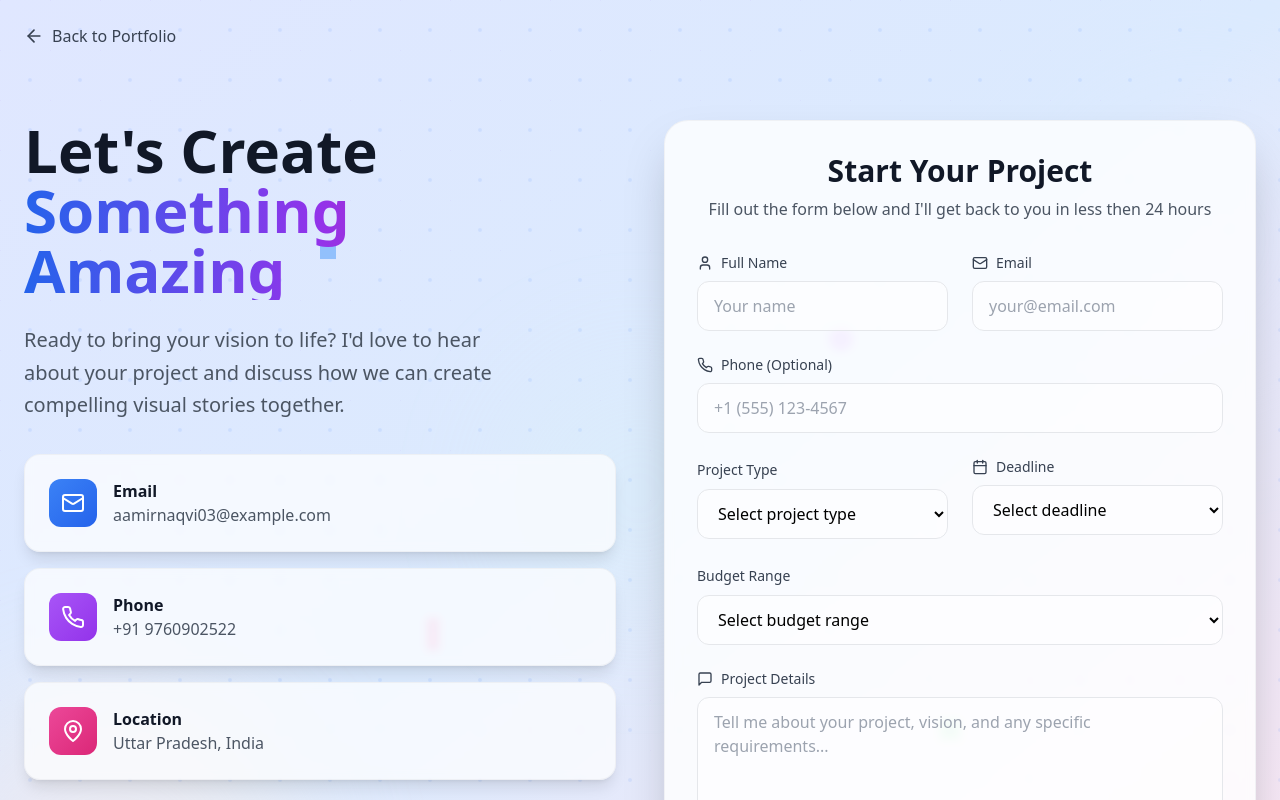
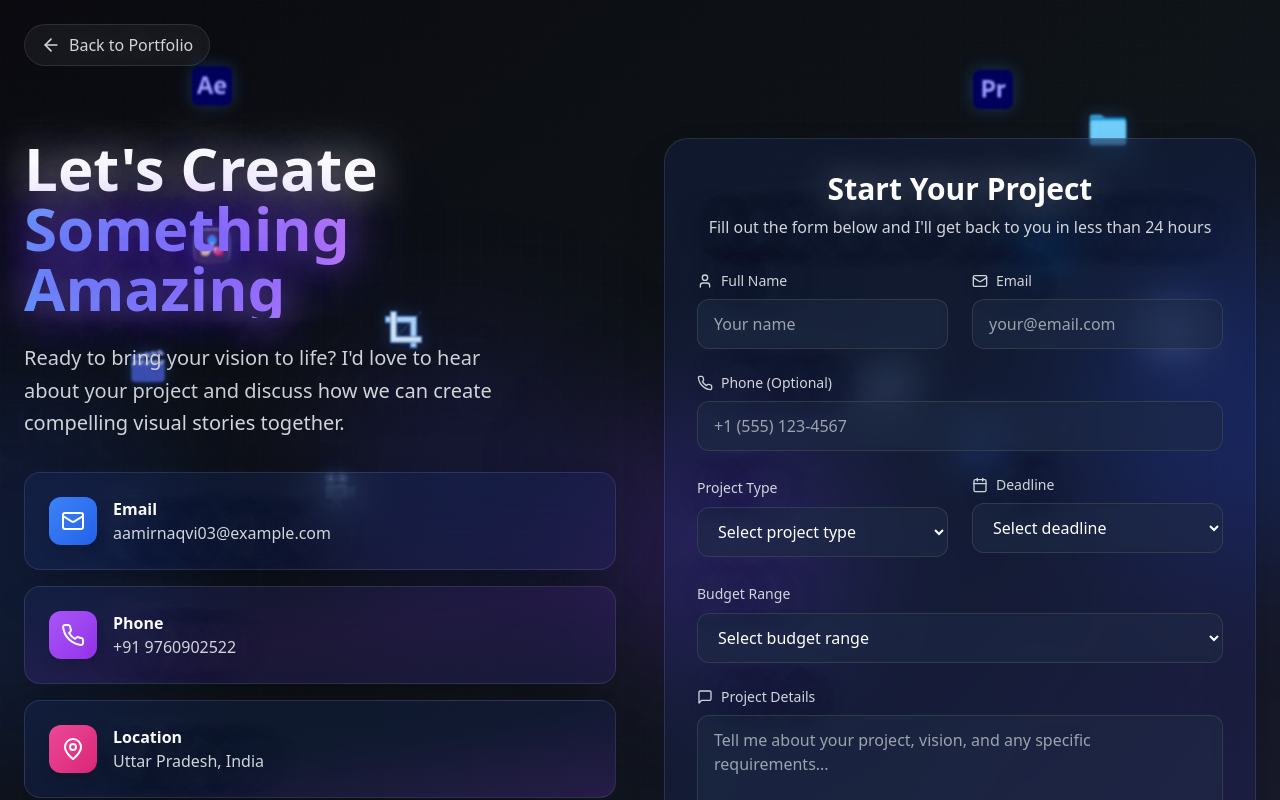
Before and after one commit to Zylophixx/Website-2.0, a React (Vite) app: page / in a window 1280 px wide. Both pictures are taken after a click on the button "Contact Me". Shown: the top 800 px of the page. Built offline with nearby package versions, Linux system fonts and the light colour scheme.

Commit message:
Update Contact Page with Dark Theme and Floating Icons

```diff
--- a/src/components/ContactPage.tsx
+++ b/src/components/ContactPage.tsx
@@ -1,5 +1,6 @@
 import React, { useState } from 'react';
 import { ArrowLeft, Mail, Phone, MapPin, Send, User, MessageSquare, Calendar, CheckCircle } from 'lucide-react';
+import FloatingIcons from './FloatingIcons';
 
 interface ContactPageProps {
   onBack: () => void;
@@ -32,41 +33,43 @@ const ContactPage: React.FC<ContactPageProps> = ({ onBack }) => {
   };
 
   return (
-    <div className="min-h-screen bg-gradient-to-br from-indigo-100 via-blue-100 to-pink-100 relative overflow-hidden">
-      {/* Geometric Background Elements */}
-      <div className="absolute inset-0 overflow-hidden">
-        {/* Large geometric shapes */}
-        <div className="absolute top-20 -right-20 w-80 h-80 bg-gradient-to-br from-blue-100 to-purple-100 rounded-full opacity-30 blur-3xl"></div>
-        <div className="absolute -bottom-20 -left-20 w-96 h-96 bg-gradient-to-tr from-pink-100 to-orange-100 rounded-full opacity-40 blur-3xl"></div>
-        <div className="absolute top-1/2 left-1/2 transform -translate-x-1/2 -translate-y-1/2 w-64 h-64 bg-gradient-to-r from-green-100 to-blue-100 rounded-full opacity-20 blur-3xl"></div>
+    <div className="min-h-screen bg-gradient-to-br from-[#0a0a0f] via-[#0f1419] to-[#1a1a2e] relative overflow-hidden">
+      {/* Floating Icons */}
+      <FloatingIcons />
 
-        {/* Geometric patterns */}
+      {/* Sophisticated Grid Background */}
+      <div className="absolute inset-0">
         <svg className="absolute inset-0 w-full h-full" xmlns="http://www.w3.org/2000/svg">
           <defs>
-            <pattern id="contactPattern" width="50" height="50" patternUnits="userSpaceOnUse">
-              <circle cx="30" cy="30" r="2" fill="rgba(59, 130, 246, 0.1)"/>
-              <circle cx="0" cy="0" r="1" fill="rgba(139, 92, 246, 0.08)"/>
-              <circle cx="60" cy="60" r="1" fill="rgba(236, 72, 153, 0.08)"/>
+            <pattern id="contactGrid" width="20" height="20" patternUnits="userSpaceOnUse">
+              <path d="M 20 0 L 0 0 0 20" fill="none" stroke="rgba(59, 130, 246, 0.15)" strokeWidth="0.5"/>
             </pattern>
+            <filter id="contactGlow">
+              <feGaussianBlur stdDeviation="1" result="coloredBlur"/>
+              <feMerge>
+                <feMergeNode in="coloredBlur"/>
+                <feMergeNode in="SourceGraphic"/>
+              </feMerge>
+            </filter>
           </defs>
-          <rect width="100%" height="100%" fill="url(#contactPattern)"/>
+          <rect width="100%" height="100%" fill="url(#contactGrid)" filter="url(#contactGlow)" opacity="0.5" />
         </svg>
+      </div>
 
-        {/* Floating geometric shapes */}
-        <div className="absolute top-1/4 left-1/4 w-4 h-4 bg-blue-400 rotate-45 opacity-60 animate-bounce" style={{ animationDelay: '0s', animationDuration: '3s' }}></div>
-        <div className="absolute top-1/3 right-1/3 w-6 h-6 bg-purple-400 rounded-full opacity-50 animate-bounce" style={{ animationDelay: '1s', animationDuration: '4s' }}></div>
-        <div className="absolute bottom-1/3 left-1/3 w-3 h-8 bg-pink-400 opacity-40 animate-bounce" style={{ animationDelay: '2s', animationDuration: '3.5s' }}></div>
-        <div className="absolute bottom-1/4 right-1/4 w-5 h-5 bg-green-400 rotate-12 opacity-50 animate-bounce" style={{ animationDelay: '0.5s', animationDuration: '4.5s' }}></div>
-      </div>
+      {/* Deep Blue Blur Orbs */}
+      <div className="absolute top-1/4 left-[85%] w-80 h-80 bg-[#1e40af]/30 rounded-full blur-3xl"></div>
+      <div className="absolute bottom-1/4 right-[85%] w-96 h-96 bg-[#1e3a8a]/25 rounded-full blur-3xl"></div>
+      <div className="absolute top-1/3 left-1/4 w-72 h-72 bg-[#3730a3]/20 rounded-full blur-3xl"></div>
+      <div className="absolute bottom-1/3 right-1/3 w-64 h-64 bg-[#7c3aed]/25 rounded-full blur-3xl"></div>
 
       {/* Header */}
       <header className="relative z-10 p-6">
         <button
           onClick={onBack}
-          className="flex items-center space-x-2 text-gray-700 hover:text-blue-600 transition-colors duration-300 group"
+          className="flex items-center space-x-2 text-gray-300 hover:text-white transition-colors duration-300 group backdrop-blur-sm bg-white/5 px-4 py-2 rounded-full border border-white/10"
         >
           <ArrowLeft className="w-5 h-5 group-hover:-translate-x-1 transition-transform duration-300" />
-          <span className="font-medium">Back to Portfolio</span>
+          <span className="font-medium text-glow-white">Back to Portfolio</span>
         </button>
       </header>
 
@@ -77,87 +80,87 @@ const ContactPage: React.FC<ContactPageProps> = ({ onBack }) => {
           {/* Left Side - Contact Info */}
           <div className="space-y-8">
             <div className="space-y-6">
-              <h1 className="text-5xl lg:text-6xl font-bold text-gray-900 leading-tight">
+              <h1 className="text-5xl lg:text-6xl font-bold text-white leading-tight text-glow-white">
                 Let's Create
-                <span className="block bg-gradient-to-r from-blue-600 via-purple-600 to-pink-600 bg-clip-text text-transparent">
+                <span className="block bg-gradient-to-r from-blue-400 via-purple-400 to-pink-400 bg-clip-text text-transparent text-glow-purple">
                   Something Amazing
                 </span>
               </h1>
-              <p className="text-xl text-gray-600 leading-relaxed max-w-lg">
+              <p className="text-xl text-gray-300 leading-relaxed max-w-lg text-glow-gray">
                 Ready to bring your vision to life? I'd love to hear about your project and discuss how we can create compelling visual stories together.
               </p>
             </div>
 
             {/* Contact Cards */}
             <div className="space-y-4">
-              <div className="bg-white/70 backdrop-blur-sm rounded-2xl p-6 border border-gray-200/50 shadow-lg hover:shadow-xl transition-all duration-300 hover:-translate-y-1">
+              <div className="backdrop-blur-xl border border-white/10 rounded-2xl p-6 shadow-2xl bg-gradient-to-br from-[#1e3a8a]/20 via-[#1e40af]/15 to-[#3730a3]/20 hover:shadow-xl transition-all duration-300 hover:-translate-y-1">
                 <div className="flex items-center space-x-4">
-                  <div className="w-12 h-12 bg-gradient-to-br from-blue-500 to-blue-600 rounded-xl flex items-center justify-center">
+                  <div className="w-12 h-12 bg-gradient-to-br from-blue-500 to-blue-600 rounded-xl flex items-center justify-center shadow-lg">
                     <Mail className="w-6 h-6 text-white" />
                   </div>
                   <div>
-                    <h3 className="font-semibold text-gray-900">Email</h3>
-                    <p className="text-gray-600">aamirnaqvi03@example.com</p>
+                    <h3 className="font-semibold text-white text-glow-white">Email</h3>
+                    <p className="text-gray-300 text-glow-gray">aamirnaqvi03@example.com</p>
                   </div>
                 </div>
               </div>
 
-              <div className="bg-white/70 backdrop-blur-sm rounded-2xl p-6 border border-gray-200/50 shadow-lg hover:shadow-xl transition-all duration-300 hover:-translate-y-1">
+              <div className="backdrop-blur-xl border border-white/10 rounded-2xl p-6 shadow-2xl bg-gradient-to-br from-[#1e3a8a]/20 via-[#7c3aed]/15 to-[#3730a3]/20 hover:shadow-xl transition-all duration-300 hover:-translate-y-1">
                 <div className="flex items-center space-x-4">
-                  <div className="w-12 h-12 bg-gradient-to-br from-purple-500 to-purple-600 rounded-xl flex items-center justify-center">
+                  <div className="w-12 h-12 bg-gradient-to-br from-purple-500 to-purple-600 rounded-xl flex items-center justify-center shadow-lg">
                     <Phone className="w-6 h-6 text-white" />
                   </div>
                   <div>
-                    <h3 className="font-semibold text-gray-900">Phone</h3>
-                    <p className="text-gray-600">+91 9760902522</p>
+                    <h3 className="font-semibold text-white text-glow-white">Phone</h3>
+                    <p className="text-gray-300 text-glow-gray">+91 9760902522</p>
                   </div>
                 </div>
               </div>
 
-              <div className="bg-white/70 backdrop-blur-sm rounded-2xl p-6 border border-gray-200/50 shadow-lg hover:shadow-xl transition-all duration-300 hover:-translate-y-1">
+              <div className="backdrop-blur-xl border border-white/10 rounded-2xl p-6 shadow-2xl bg-gradient-to-br from-[#1e3a8a]/20 via-[#1e40af]/15 to-[#7c3aed]/20 hover:shadow-xl transition-all duration-300 hover:-translate-y-1">
                 <div className="flex items-center space-x-4">
-                  <div className="w-12 h-12 bg-gradient-to-br from-pink-500 to-pink-600 rounded-xl flex items-center justify-center">
+                  <div className="w-12 h-12 bg-gradient-to-br from-pink-500 to-pink-600 rounded-xl flex items-center justify-center shadow-lg">
                     <MapPin className="w-6 h-6 text-white" />
                   </div>
                   <div>
-                    <h3 className="font-semibold text-gray-900">Location</h3>
-                    <p className="text-gray-600">Uttar Pradesh, India</p>
+                    <h3 className="font-semibold text-white text-glow-white">Location</h3>
+                    <p className="text-gray-300 text-glow-gray">Uttar Pradesh, India</p>
                   </div>
                 </div>
               </div>
             </div>
 
             {/* Stats */}
-            <div className="bg-white/70 backdrop-blur-sm rounded-2xl p-8 border border-gray-200/50 shadow-lg">
+            <div className="backdrop-blur-xl border border-white/10 rounded-2xl p-8 shadow-2xl bg-gradient-to-br from-[#1e3a8a]/20 via-[#1e40af]/15 to-[#3730a3]/20">
               <div className="grid grid-cols-3 gap-6 text-center">
                 <div>
-                  <div className="text-3xl font-bold text-gray-900">50+</div>
-                  <div className="text-sm text-gray-600 mt-1">Projects Completed</div>
+                  <div className="text-3xl font-bold text-white text-glow-white">50+</div>
+                  <div className="text-sm text-gray-300 mt-1 text-glow-gray">Projects Completed</div>
                 </div>
                 <div>
-                  <div className="text-3xl font-bold text-gray-900">5+</div>
-                  <div className="text-sm text-gray-600 mt-1">Years Experience</div>
+                  <div className="text-3xl font-bold text-white text-glow-white">5+</div>
+                  <div className="text-sm text-gray-300 mt-1 text-glow-gray">Years Experience</div>
                 </div>
                 <div>
-                  <div className="text-3xl font-bold text-gray-900">24h</div>
-                  <div className="text-sm text-gray-600 mt-1">Response Time</div>
+                  <div className="text-3xl font-bold text-white text-glow-white">24h</div>
+                  <div className="text-sm text-gray-300 mt-1 text-glow-gray">Response Time</div>
                 </div>
               </div>
             </div>
           </div>
 
           {/* Right Side - Contact Form */}
-          <div className="bg-white/80 backdrop-blur-sm rounded-3xl p-8 border border-gray-200/50 shadow-2xl">
+          <div className="backdrop-blur-xl border border-white/10 rounded-3xl p-8 shadow-2xl bg-gradient-to-br from-[#1e3a8a]/20 via-[#1e40af]/15 to-[#3730a3]/20">
             {!isSubmitted ? (
               <form onSubmit={handleSubmit} className="space-y-6">
                 <div className="text-center mb-8">
-                  <h2 className="text-3xl font-bold text-gray-900 mb-2">Start Your Project</h2>
-                  <p className="text-gray-600">Fill out the form below and I'll get back to you in less then 24 hours</p>
+                  <h2 className="text-3xl font-bold text-white mb-2 text-glow-white">Start Your Project</h2>
+                  <p className="text-gray-300 text-glow-gray">Fill out the form below and I'll get back to you in less than 24 hours</p>
                 </div>
 
                 <div className="grid md:grid-cols-2 gap-6">
                   <div className="space-y-2">
-                    <label className="text-sm font-medium text-gray-700 flex items-center space-x-2">
+                    <label className="text-sm font-medium text-gray-300 flex items-center space-x-2 text-glow-gray">
                       <User className="w-4 h-4" />
                       <span>Full Name</span>
                     </label>
@@ -166,14 +169,14 @@ const ContactPage: React.FC<ContactPageProps> = ({ onBack }) => {
                       name="name"
                       value={formData.name}
                       onChange={handleInputChange}
-                      className="w-full px-4 py-3 rounded-xl border border-gray-200 focus:border-blue-500 focus:ring-2 focus:ring-blue-200 transition-all duration-300 bg-white/50"
+                      className="w-full px-4 py-3 rounded-xl border border-gray-600/50 focus:border-blue-500 focus:ring-2 focus:ring-blue-500/20 transition-all duration-300 bg-gray-800/50 backdrop-blur-sm text-white placeholder-gray-400"
                       placeholder="Your name"
                       required
                     />
                   </div>
 
                   <div className="space-y-2">
-                    <label className="text-sm font-medium text-gray-700 flex items-center space-x-2">
+                    <label className="text-sm font-medium text-gray-300 flex items-center space-x-2 text-glow-gray">
                       <Mail className="w-4 h-4" />
                       <span>Email</span>
                     </label>
@@ -182,7 +185,7 @@ const ContactPage: React.FC<ContactPageProps> = ({ onBack }) => {
                       name="email"
                       value={formData.email}
                       onChange={handleInputChange}
-                      className="w-full px-4 py-3 rounded-xl border border-gray-200 focus:border-blue-500 focus:ring-2 focus:ring-blue-200 transition-all duration-300 bg-white/50"
+                      className="w-full px-4 py-3 rounded-xl border border-gray-600/50 focus:border-blue-500 focus:ring-2 focus:ring-blue-500/20 transition-all duration-300 bg-gray-800/50 backdrop-blur-sm text-white placeholder-gray-400"
                       placeholder="your@email.com"
                       required
                     />
@@ -190,7 +193,7 @@ const ContactPage: React.FC<ContactPageProps> = ({ onBack }) => {
                 </div>
 
                 <div className="space-y-2">
-                  <label className="text-sm font-medium text-gray-700 flex items-center space-x-2">
+                  <label className="text-sm font-medium text-gray-300 flex items-center space-x-2 text-glow-gray">
                     <Phone className="w-4 h-4" />
                     <span>Phone (Optional)</span>
                   </label>
@@ -199,19 +202,19 @@ const ContactPage: React.FC<ContactPageProps> = ({ onBack }) => {
                     name="phone"
                     value={formData.phone}
                     onChange={handleInputChange}
-                    className="w-full px-4 py-3 rounded-xl border border-gray-200 focus:border-blue-500 focus:ring-2 focus:ring-blue-200 transition-all duration-300 bg-white/50"
+                    className="w-full px-4 py-3 rounded-xl border border-gray-600/50 focus:border-blue-500 focus:ring-2 focus:ring-blue-500/20 transition-all duration-300 bg-gray-800/50 backdrop-blur-sm text-white placeholder-gray-400"
                     placeholder="+1 (555) 123-4567"
                   />
                 </div>
 
                 <div className="grid md:grid-cols-2 gap-6">
                   <div className="space-y-2">
-                    <label className="text-sm font-medium text-gray-700">Project Type</label>
+                    <label className="text-sm font-medium text-gray-300 text-glow-gray">Project Type</label>
                     <select
                       name="projectType"
                       value={formData.projectType}
                       onChange={handleInputChange}
-                      className="w-full px-4 py-3 rounded-xl border border-gray-200 focus:border-blue-500 focus:ring-2 focus:ring-blue-200 transition-all duration-300 bg-white/50"
+                      className="w-full px-4 py-3 rounded-xl border border-gray-600/50 focus:border-blue-500 focus:ring-2 focus:ring-blue-500/20 transition-all duration-300 bg-gray-800/50 backdrop-blur-sm text-white"
                       required
                     >
                       <option value="">Select project type</option>
@@ -225,15 +228,15 @@ const ContactPage: React.FC<ContactPageProps> = ({ onBack }) => {
                   </div>
 
                   <div className="space-y-2">
-                    <label className="text-sm font-medium text-gray-700 flex items-center space-x-2">
+                    <label className="text-sm font-medium text-gray-300 flex items-center space-x-2 text-glow-gray">
                       <Calendar className="w-4 h-4" />
                       <span>Deadline</span>
                     </label>
                     <select
-                      name="timeline"
-                      value={formData.timeline}
+                      name="deadline"
+                      value={formData.deadline}
                       onChange={handleInputChange}
-                      className="w-full px-4 py-3 rounded-xl border border-gray-200 focus:border-blue-500 focus:ring-2 focus:ring-blue-200 transition-all duration-300 bg-white/50"
+                      className="w-full px-4 py-3 rounded-xl border border-gray-600/50 focus:border-blue-500 focus:ring-2 focus:ring-blue-500/20 transition-all duration-300 bg-gray-800/50 backdrop-blur-sm text-white"
                       required
                     >
                       <option value="">Select deadline</option>
@@ -247,12 +250,12 @@ const ContactPage: React.FC<ContactPageProps> = ({ onBack }) => {
                 </div>
 
                 <div className="space-y-2">
-                  <label className="text-sm font-medium text-gray-700">Budget Range</label>
+                  <label className="text-sm font-medium text-gray-300 text-glow-gray">Budget Range</label>
                   <select
                     name="budget"
                     value={formData.budget}
                     onChange={handleInputChange}
-                    className="w-full px-4 py-3 rounded-xl border border-gray-200 focus:border-blue-500 focus:ring-2 focus:ring-blue-200 transition-all duration-300 bg-white/50"
+                    className="w-full px-4 py-3 rounded-xl border border-gray-600/50 focus:border-blue-500 focus:ring-2 focus:ring-blue-500/20 transition-all duration-300 bg-gray-800/50 backdrop-blur-sm text-white"
                     required
                   >
                     <option value="">Select budget range</option>
@@ -265,7 +268,7 @@ const ContactPage: React.FC<ContactPageProps> = ({ onBack }) => {
                 </div>
 
                 <div className="space-y-2">
-                  <label className="text-sm font-medium text-gray-700 flex items-center space-x-2">
+                  <label className="text-sm font-medium text-gray-300 flex items-center space-x-2 text-glow-gray">
                     <MessageSquare className="w-4 h-4" />
                     <span>Project Details</span>
                   </label>
@@ -274,7 +277,7 @@ const ContactPage: React.FC<ContactPageProps> = ({ onBack }) => {
                     value={formData.message}
                     onChange={handleInputChange}
                     rows={4}
-                    className="w-full px-4 py-3 rounded-xl border border-gray-200 focus:border-blue-500 focus:ring-2 focus:ring-blue-200 transition-all duration-300 bg-white/50 resize-none"
+                    className="w-full px-4 py-3 rounded-xl border border-gray-600/50 focus:border-blue-500 focus:ring-2 focus:ring-blue-500/20 transition-all duration-300 bg-gray-800/50 backdrop-blur-sm text-white placeholder-gray-400 resize-none"
                     placeholder="Tell me about your project, vision, and any specific requirements..."
                     required
                   />
@@ -282,7 +285,7 @@ const ContactPage: React.FC<ContactPageProps> = ({ onBack }) => {
 
                 <button
                   type="submit"
-                  className="w-full bg-gradient-to-r from-blue-600 to-purple-600 text-white font-semibold py-4 px-8 rounded-xl hover:from-blue-700 hover:to-purple-700 transition-all duration-300 flex items-center justify-center space-x-2 shadow-lg hover:shadow-xl transform hover:-translate-y-1"
+                  className="w-full bg-gradient-to-r from-blue-600 to-purple-600 text-white font-semibold py-4 px-8 rounded-xl hover:from-blue-700 hover:to-purple-700 transition-all duration-300 flex items-center justify-center space-x-2 shadow-lg hover:shadow-xl transform hover:-translate-y-1 text-glow-white"
                 >
                   <Send className="w-5 h-5" />
                   <span>Send Message</span>
@@ -290,16 +293,16 @@ const ContactPage: React.FC<ContactPageProps> = ({ onBack }) => {
               </form>
             ) : (
               <div className="text-center py-12">
-                <div className="w-20 h-20 bg-green-100 rounded-full flex items-center justify-center mx-auto mb-6">
-                  <CheckCircle className="w-10 h-10 text-green-600" />
+                <div className="w-20 h-20 bg-green-500/20 backdrop-blur-sm rounded-full flex items-center justify-center mx-auto mb-6 border border-green-500/30">
+                  <CheckCircle className="w-10 h-10 text-green-400" />
                 </div>
-                <h3 className="text-2xl font-bold text-gray-900 mb-4">Message Sent!</h3>
-                <p className="text-gray-600 mb-6">
-                  Thank you for reaching out. I'll review your project details and get back to you in less then 24 hours.
+                <h3 className="text-2xl font-bold text-white mb-4 text-glow-white">Message Sent!</h3>
+                <p className="text-gray-300 mb-6 text-glow-gray">
+                  Thank you for reaching out. I'll review your project details and get back to you in less than 24 hours.
                 </p>
                 <button
                   onClick={() => setIsSubmitted(false)}
-                  className="text-blue-600 hover:text-blue-700 font-medium"
+                  className="text-blue-400 hover:text-blue-300 font-medium transition-colors duration-300 text-glow-blue"
                 >
                   Send another message
                 </button>
```
